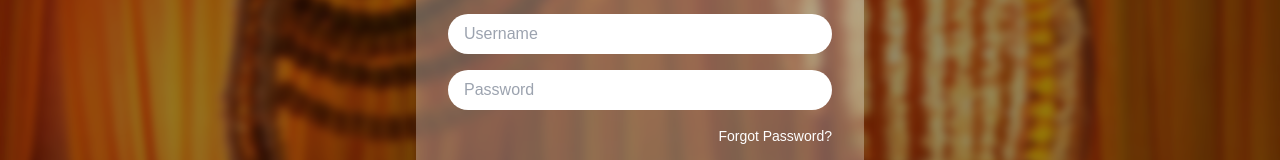
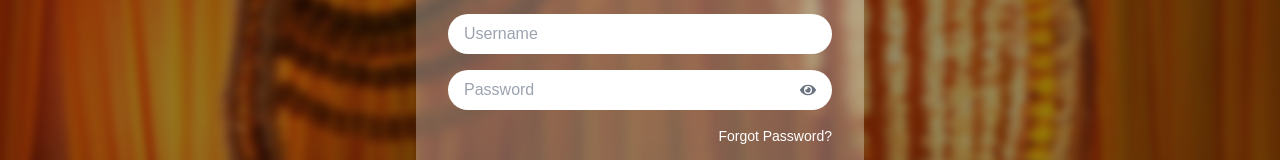
Before and after one commit to ashish739293/atithi_agman, a Next.js app: page /login in a window 1280 px wide. Shown: the part 344-504 px from the top of the page. Built offline with nearby package versions, Linux system fonts and the light colour scheme; a web font is replaced by a local one.

Commit message:
Signed-off-by: krish2003 <krishna.628145@gmail.com>

```diff
--- a/src/app/(auth)/login/page.js
+++ b/src/app/(auth)/login/page.js
@@ -3,11 +3,13 @@
 import { useState } from "react";
 import { useRouter } from "next/navigation";
 import Cookies from "js-cookie";
+import { FaEye, FaEyeSlash } from "react-icons/fa";
 import MessageBox from "@/components/MessageBox";
 
 export default function LoginPage() {
   const [username, setUsername] = useState("");
   const [password, setPassword] = useState("");
+  const [showPassword, setShowPassword] = useState(false);
   const [message, setMessage] = useState("");
   const [messageType, setMessageType] = useState("");
   const router = useRouter();
@@ -50,6 +52,10 @@ export default function LoginPage() {
 
   const goToRegister = () => {
     router.push('/register');
+  };
+
+  const togglePasswordVisibility = () => {
+    setShowPassword((prevState) => !prevState);
   };
 
   return (
@@ -95,14 +101,23 @@ export default function LoginPage() {
                 required
               />
             </div>
+            <div className="relative">
               <input
-              type="password"
+                type={showPassword ? "text" : "password"}
                 placeholder="Password"
                 value={password}
                 onChange={(e) => setPassword(e.target.value)}
                 className="w-full px-4 py-2 text-black rounded-full focus:outline-none focus:ring-2 focus:ring-yellow-500"
                 required
               />
+              <button
+                type="button"
+                onClick={togglePasswordVisibility}
+                className="absolute right-4 top-1/2 transform -translate-y-1/2 text-gray-500"
+              >
+                {showPassword ? <FaEyeSlash /> : <FaEye />}
+              </button>
+            </div>
             <p className="text-right text-white text-sm cursor-pointer mb-4">Forgot Password?</p>
             <button
               type="submit"
--- a/src/app/(backend)/api/signUp/route.js
+++ b/src/app/(backend)/api/signUp/route.js
@@ -32,11 +32,18 @@ const Schema = yup.object().shape({
         .test('not-only-space', 'username cannot consist only of spaces', value => !(/^\s+$/.test(value)))
         .test('not-only-special-characters', 'username cannot consist only of special characters', value => !(/^[@_ ]+$/.test(value))),
     mobile: yup.string().matches(/^[0-9]{10}$/, 'Invalid mobile number').required("mobile is required"),
-    password: yup.string().required('password is required').min(6, 'password must be at least 6 characters').matches(/^(?![\s@!#$%^&*()_+={}[\]:";'<>?,./\\|`~])[A-Za-z\d@$!%*?&]{6,}$/, 'password in only space and spacle characters  is not valid '),
+    password: yup
+    .string()
+    .required('Password is required')
+    .min(8, 'Password must be at least 8 characters')
+    .matches(
+      /^(?=.*[A-Za-z])(?=.*\d)(?=.*[@$!%*?&])[A-Za-z\d@$!%*?&]{8,}$/,
+    "Password must have a letter, a number, and a special character."
+    ),
     confirmPassword: yup.string().required().oneOf([yup.ref('password'), null], 'passwords must match'),
     address1: yup.string().required('address1 is required'),
     address2: yup.string().required('address2 is required'),
-    pincode: yup.number().required('pincode is required')
+    pincode: yup.string().matches(/^[0-9]{6}$/, 'Invalid pincode number').required("Pincode is required")
 });
 
 export async function POST(request) {
```
Lines whose indentation alone changed are shown as unchanged.
